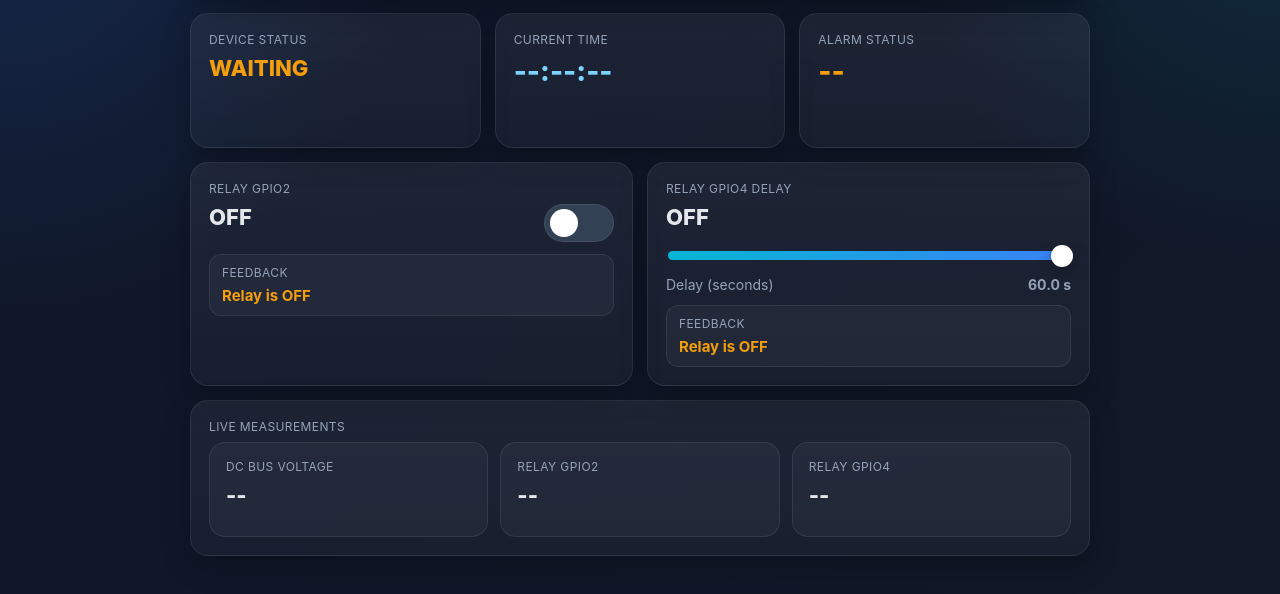
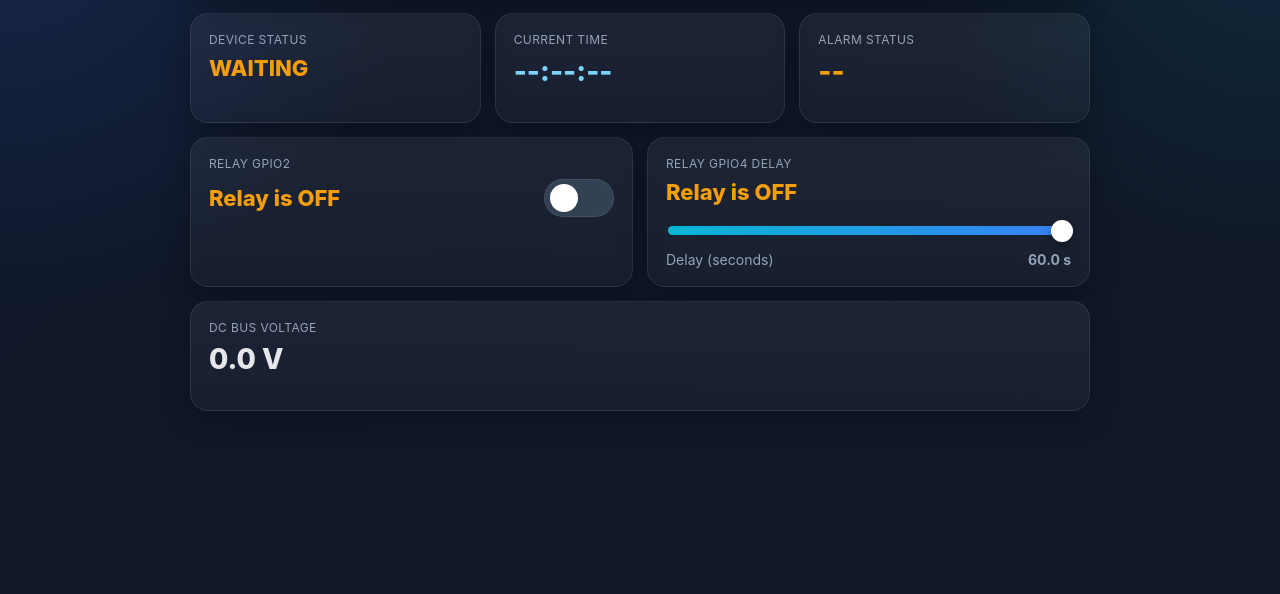
Before and after one commit to omid2132/esp32-websocket-relay, a website: page index.html in a window 1280 px wide. Shown: the part 110-704 px from the top of the page. Drawn offline with Linux system fonts and the light colour scheme.

Commit message:
Update index.html

```diff
--- a/index.html
+++ b/index.html
@@ -105,7 +105,7 @@
       border-radius:var(--radius);
       padding:18px;
       box-shadow:var(--shadow);
-      min-height:135px;
+      min-height:110px;
     }
 
     .card.wide{ grid-column:span 6; }
@@ -216,49 +216,13 @@
     .relay-top{
       display:flex;
       justify-content:space-between;
-      align-items:flex-start;
+      align-items:center;
       gap:10px;
-    }
-
-    .feedback-box{
-      margin-top:12px;
-      padding:10px 12px;
-      border-radius:12px;
-      background:rgba(255,255,255,.04);
-      border:1px solid var(--line);
-    }
-
-    .feedback-title{
-      color:var(--muted);
-      font-size:12px;
-      margin-bottom:6px;
-      text-transform:uppercase;
-      letter-spacing:.4px;
-    }
-
-    .feedback-text{
-      font-size:15px;
-      font-weight:700;
-    }
-
-    .mini-grid{
-      display:grid;
-      grid-template-columns:repeat(3,1fr);
-      gap:12px;
-    }
-
-    .mini{
-      padding:16px;
-      border-radius:16px;
-      background:rgba(255,255,255,.04);
-      border:1px solid var(--line);
-      min-height:95px;
     }
 
     @media (max-width: 900px){
       .card,.card.wide,.card.full{grid-column:span 12}
       .hero{flex-direction:column;align-items:flex-start}
-      .mini-grid{grid-template-columns:1fr}
       .container{width:min(680px,94%)}
     }
 
@@ -269,7 +233,6 @@
       .card{padding:16px; min-height:auto}
       .value{font-size:24px}
       .value.small{font-size:20px}
-      .switch-row{align-items:center}
     }
   </style>
 </head>
@@ -305,24 +268,17 @@
       <div class="card wide">
         <div class="label">Relay GPIO2</div>
         <div class="relay-top">
-          <div>
-            <div id="relay2State" class="value small">OFF</div>
-          </div>
+          <div id="relay2State" class="value small warn">Relay is OFF</div>
           <label class="switch">
             <input type="checkbox" id="relay2Toggle">
             <span class="slider"></span>
           </label>
         </div>
-
-        <div class="feedback-box">
-          <div class="feedback-title">Feedback</div>
-          <div id="relay2Feedback" class="feedback-text warn">Relay is OFF</div>
-        </div>
       </div>
 
       <div class="card wide">
         <div class="label">Relay GPIO4 Delay</div>
-        <div id="relay4State" class="value small">OFF</div>
+        <div id="relay4State" class="value small warn">Relay is OFF</div>
 
         <div class="range-wrap">
           <input type="range" id="delaySlider" min="0" max="60" step="0.1" value="60">
@@ -332,29 +288,11 @@
           <span>Delay (seconds)</span>
           <strong id="delayValue">60.0 s</strong>
         </div>
-
-        <div class="feedback-box">
-          <div class="feedback-title">Feedback</div>
-          <div id="relay4Feedback" class="feedback-text warn">Relay is OFF</div>
-        </div>
       </div>
 
       <div class="card full">
-        <div class="label">Live Measurements</div>
-        <div class="mini-grid">
-          <div class="mini">
-            <div class="label">DC Bus Voltage</div>
-            <div id="dcbusValue" class="value small">--</div>
-          </div>
-          <div class="mini">
-            <div class="label">Relay GPIO2</div>
-            <div id="miniRelay2" class="value small">--</div>
-          </div>
-          <div class="mini">
-            <div class="label">Relay GPIO4</div>
-            <div id="miniRelay4" class="value small">--</div>
-          </div>
-        </div>
+        <div class="label">DC Bus Voltage</div>
+        <div id="dcbusValue" class="value">0.0 V</div>
       </div>
     </div>
   </div>
@@ -374,24 +312,14 @@
     const relay2State = document.getElementById("relay2State");
     const relay4State = document.getElementById("relay4State");
 
-    const relay2Feedback = document.getElementById("relay2Feedback");
-    const relay4Feedback = document.getElementById("relay4Feedback");
-
     const delaySlider = document.getElementById("delaySlider");
     const delayValue = document.getElementById("delayValue");
 
     const dcbusValue = document.getElementById("dcbusValue");
-    const miniRelay2 = document.getElementById("miniRelay2");
-    const miniRelay4 = document.getElementById("miniRelay4");
 
     function setWsConnected(ok) {
       wsStatus.textContent = ok ? "WebSocket: Connected" : "WebSocket: Disconnected";
       wsDot.classList.toggle("connected", ok);
-    }
-
-    function setRelayFeedback(el, isOn) {
-      el.textContent = isOn ? "Relay is ON" : "Relay is OFF";
-      el.className = "feedback-text " + (isOn ? "ok" : "warn");
     }
 
     ws.onopen = () => {
@@ -432,19 +360,15 @@
       else if (msg.type === "relay") {
         if (msg.name === "relay_gpio2") {
           const isOn = msg.value === "ON";
-          relay2State.textContent = msg.value;
+          relay2State.textContent = isOn ? "Relay is ON" : "Relay is OFF";
           relay2State.className = "value small " + (isOn ? "ok" : "warn");
-          miniRelay2.textContent = msg.value;
           relay2Toggle.checked = isOn;
-          setRelayFeedback(relay2Feedback, isOn);
         }
 
         if (msg.name === "relay_gpio4") {
           const isOn = msg.value === "ON";
-          relay4State.textContent = msg.value;
+          relay4State.textContent = isOn ? "Relay is ON" : "Relay is OFF";
           relay4State.className = "value small " + (isOn ? "ok" : "warn");
-          miniRelay4.textContent = msg.value;
-          setRelayFeedback(relay4Feedback, isOn);
         }
       }
 
```
